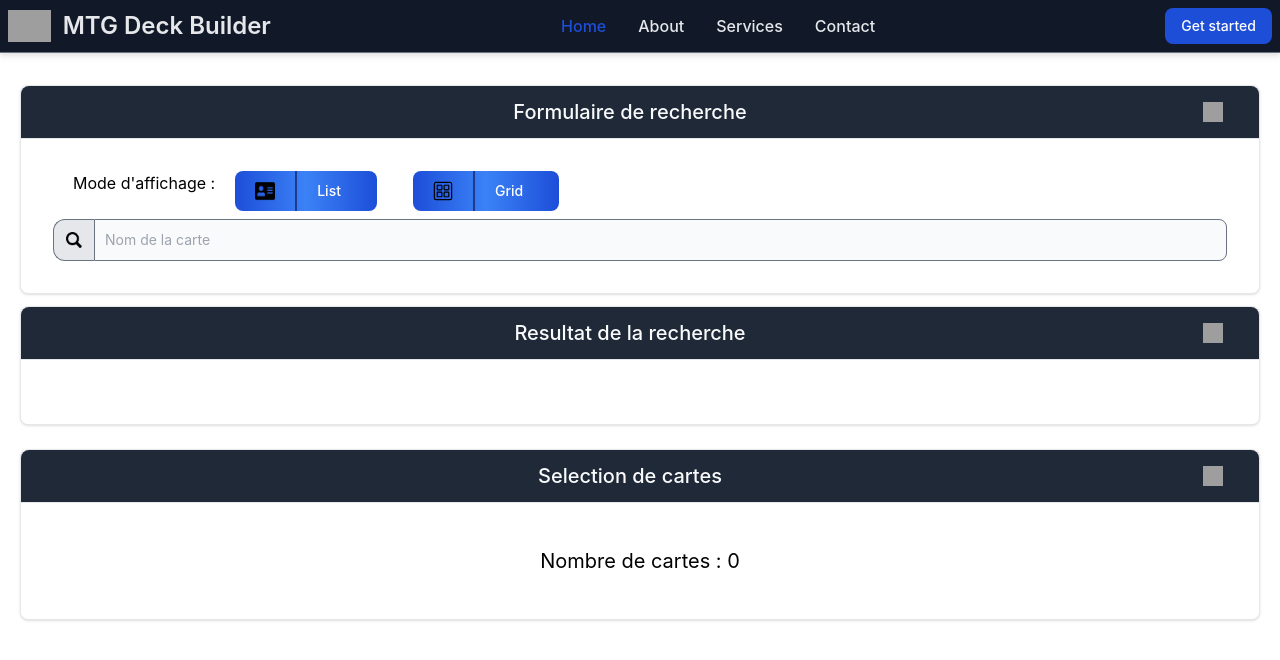
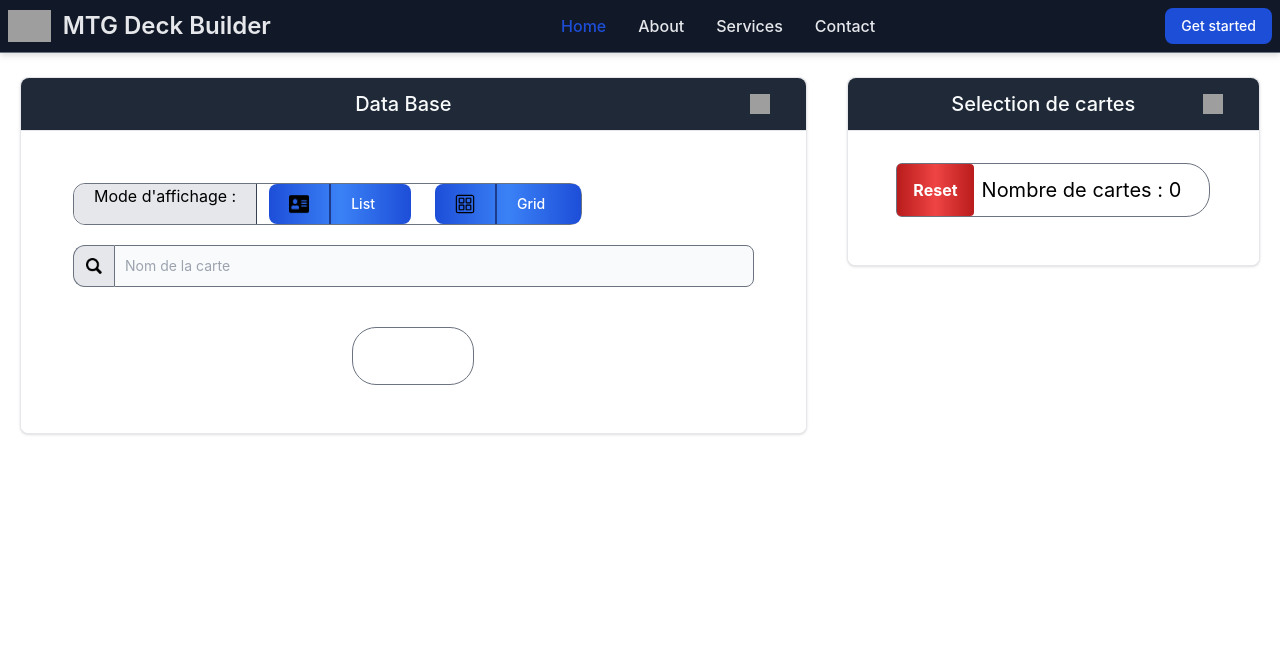
Before and after one commit to Nepsio/MTG_Deck_Builder, a React (Create React App) app in the folder Front/mtgdeck/: page / in a window 1280 px wide. Shown: the top 660 px of the page. Built offline with nearby package versions, Linux system fonts and the light colour scheme; grey boxes are pictures that could not be loaded.

Commit message:
style : refonte graphique

```diff
--- a/Front/mtgdeck/src/common/MTGApp.js
+++ b/Front/mtgdeck/src/common/MTGApp.js
@@ -1,8 +1,8 @@
 import React from "react";
-import Card from "./component/container/Card";
+import {Card, CardSection, CardSectionScrollable} from "./component/container/Card";
 import SearchBar from "./component/SearchBar";
-import {CardDisplayer, CardDisplayerListView, CardDisplayerDeck} from "./component/CardDisplayer";
-import ButtonWithIcon from "./component/basic/ButtonWithIcon";
+import {CardDisplayer, CardDisplayerListView, CardDisplayerDeck, CardDeckDisplayerListView} from "./component/CardDisplayer";
+import {ButtonWithIcon, DangerButton} from "./component/basic/Button";
 import Grid_box from "../asset/svg/Grid_box.svg";
 import CardListIcon from "../asset/svg/CardListIcon.png";
 import {CardDataIndexor, CardData, CardDeck} from "../util/CardData";
@@ -11,9 +11,9 @@ import {CardDataIndexor, CardData, CardDeck} from "../util/CardData";
 const DeckList = (props) => {
     console.log(props.cards);
     return (
-        <div class="grid grid-cols-5 gap-4">
+        <div class="grid grid-cols-1 gap-4">
             {props.cards.map((card) => (
-                <CardDisplayerDeck
+                <CardDeckDisplayerListView
                     card = {card.cardData}
                     count = {card.quantity}
                     addSelectedCards={props.addCardToSelection}
@@ -41,7 +41,7 @@ const CardList = (props) => {
         );
     } else  {
         return (
-            <div class="grid grid-cols-5 gap-4">
+            <div class="grid grid-cols-3 xl:grid-cols-5 gap-4">
                 {filteredCards.map((card) => (
                     <CardDisplayer
                         card = {card}
@@ -78,6 +78,7 @@ function MTGApp()  {
     }
 
     const addCardInDeck = (cardData) => {
+        console.log(cardData);
         cardDeck.addCardInDeck(cardData);
         setCardDeck(new CardDeck(cardDeck.getCardList()));
     }
@@ -94,47 +95,53 @@ function MTGApp()  {
 
     return (
         <>
-            <div class="m-5 ">
+            <div class="mx-5  max-h-screen">
                 <div class="py-3">
-                    <Card title="Formulaire de recherche">
 
-                        <div class="flex flex-row">
-                            <div class="px-5">
-                                Mode d'affichage :
-                            </div>
-                            <ButtonWithIcon
-                                onClick={() => setDisplayStyle("list")}
-                                image={CardListIcon}
-                                text="List"
-                                customColor="blue"
+                    <div class="grid xl:grid-cols-3  md:grid-cols-3 sm:grid-cols-1  ">
+
+                        <div class="py-3 xl:col-span-2  md:col-span-2 sm:col-span-1 pr-10">
+                            <Card title="Data Base">
+
+                                <CardSection>
+                                    <DisplayPanel
+                                        setDisplayStyle={setDisplayStyle}
                                     />
-                            <ButtonWithIcon
-                                onClick={() => setDisplayStyle("grid")}
-                                image={Grid_box}
-                                text="Grid"
-                            />
-                        </div>
 
+                                    <div class="py-5">
                                         <SearchBar
                                             onSubmit={addNewSearchedCards}
                                             resetSearchedCards={resetSearchedCards}
                                             displayLoadingSpinner={setIsLoading}
                                         />
-                    </Card>
+                                    </div>
 
-                    <div class="py-3">
-                        <Card title="Resultat de la recherche">
+                                </CardSection>
+
+
+                                <CardSectionScrollable>
                                     <CardList
                                         cards={searchedCards}
                                         addCardToSelection={addCardInDeck}
                                         displayStyle={displayStyle}
                                     />
+                                </CardSectionScrollable>
+
                             </Card>
                         </div>
 
-                    <div class="py-3">
+                        <div class="py-3 pr-">
                             <Card title="Selection de cartes">
-                            <h2 class=" text-center mx-auto my-3  text-xl">Nombre de cartes : {cardDeck.getNumberOfCards()}</h2>
+                                <div class="flex flex-row justify-center pb-4 ">
+                                    <div class="flex flex-row border pr-7 rounded-r-3xl rounded-l-md border-gray-500">
+                                        <DangerButton
+                                            onClick={() => setCardDeck(new CardDeck([]))}
+                                            text="Reset"
+                                        />
+                                        <h2 class=" text-center my-3 pl-2 text-xl">Nombre de cartes : {cardDeck.getNumberOfCards()}</h2>
+                                    </div>
+                                </div>
+
                                 <DeckList
                                     cards={cardDeck.deck}
                                     displayStyle={displayStyle}
@@ -145,9 +152,41 @@ function MTGApp()  {
                         </div>
                     </div>
 
+
+                </div>
+
             </div>
         </>
     );
 }
 
+
+function DisplayPanel(props) {
+    return (
+        <div class="flex flex-row">
+        <div class="border flex flex-row  rounded border-gray-500 rounded-xl">
+            <div class="px-5 border-r  border-gray-700  bg-gray-200 rounded-l-xl">
+               <p class="my-auto">Mode d'affichage :</p>
+            </div>
+            <div class="px-3">
+                <ButtonWithIcon
+                    onClick={() => props.setDisplayStyle("list")}
+                    image={CardListIcon}
+                    text="List"
+                    customColor="blue"
+                />
+            </div>
+            <div class="pl-3">
+                <ButtonWithIcon
+                    onClick={() => props.setDisplayStyle("grid")}
+                    image={Grid_box}
+                    text="Grid"
+                />
+            </div>
+        </div>
+    </div>
+    )
+
+}
+
 export default MTGApp;
--- a/Front/mtgdeck/src/common/component/SearchBar.js
+++ b/Front/mtgdeck/src/common/component/SearchBar.js
@@ -16,14 +16,14 @@ function SearchBar(props) {
         props.resetSearchedCards();
         props.displayLoadingSpinner(true);
 
-        const languageParam = '';
-        const resp = await axios.get(`https://api.magicthegathering.io/v1/cards?name=${userName}${languageParam}&pageSize=60`);
+        const resp = await axios.get(`https://api.scryfall.com/cards/search?q=${userName}`);
 
 
 
         props.displayLoadingSpinner(false);
-        for (var i = 0; i < resp.data.cards.length; i++) {
-            let cardData = new CardDataIndexor(resp.data.cards[i]);
+        const cardData = resp.data.data;
+        for (var i = 0; i < cardData.length; i++) {
+            let cardData = new CardDataIndexor(resp.data.data[i]);
             props.onSubmit(cardData.getCardData("English"));
         }
     }
--- a/Front/mtgdeck/src/common/component/basic/ButtonWithIcon.js
+++ b/Front/mtgdeck/src/common/component/basic/Button.js
@@ -3,7 +3,7 @@ function ButtonWithIcon(props) {
     <button
         type="button"
         class="text-white bg-gradient-to-r from-blue-700 via-blue-500 to-blue-700 hover:bg-gradient-to-br   font-medium rounded-lg text-sm
-          text-center inline-flex items-center  mr-9 mb-2"
+          text-center inline-flex items-center  "
         onClick={props.onClick}
     >
         <div class="px-5">
@@ -20,5 +20,17 @@ function ButtonWithIcon(props) {
   );
 }
 
+function DangerButton(props) {
+  return (
+    <button
+      type="button"
+      class="bg-gradient-to-r from-red-700 via-red-500 to-red-700 hover:bg-gradient-to-br text-white font-bold py-2 px-4 rounded"
+      onClick={props.onClick}
+    >
+      {props.text}
+    </button>
+  );
+}
 
-export default ButtonWithIcon;
+
+export  {ButtonWithIcon, DangerButton};
--- a/Front/mtgdeck/src/common/component/container/Card.js
+++ b/Front/mtgdeck/src/common/component/container/Card.js
@@ -5,7 +5,7 @@ function Card(props) {
     const [displayBody, setDisplayBody] = React.useState(true);
 
     return (
-        <div class="w-full bg-white border border-gray-200 rounded-lg shadow dark:bg-gray-800 dark:border-gray-700">
+        <div class="w-full bg-white border border-gray-200 rounded-lg shadow max-h-screen  dark:bg-gray-800 dark:border-gray-700">
            <div class="flex flex-wrap text-sm font-medium px-9  text-gray-50 border-b border-gray-200 rounded-t-lg bg-gray-800" id="defaultTab" data-tabs-toggle="#defaultTabContent" role="tablist">
                 <h2 class=" text-center mx-auto my-3  text-xl">{props.title}</h2>
                 <button onClick={() => setDisplayBody(!displayBody)} >
@@ -14,8 +14,10 @@ function Card(props) {
             </div>
             { displayBody ?
                 <div >
-                    <div class="p-4 bg-white rounded-lg md:p-8 dark:bg-gray-800" id="about" role="tabpanel" aria-labelledby="about-tab">
-                        {props.children}
+                    <div class="p-4 bg-white rounded-lg md:p-8  dark:bg-gray-800 "  role="tabpanel" >
+                        <div class="max-h-screen  ">
+                            {props.children}
+                        </div>
                     </div>
                 </div>
                     :
@@ -27,5 +29,28 @@ function Card(props) {
 }
 
 
+function CardSection(props) {
+    return  (
+            <div class="m-5">
+                {props.children}
+            </div>
+    );
+}
 
-export default Card;
+function CardSectionScrollable(props) {
+    const  existChild = props.children != null;
+    return (
+        existChild ?
+            <div class="flex flex-row justify-center pb-4  ">
+                <div class="flex flex-row border p-7 rounded-3xl  border-gray-500 max-h-screen overflow-y-auto">
+                    {props.children}
+                </div>
+            </div>
+        :
+            null
+    );
+}
+
+
+
+export {Card, CardSection, CardSectionScrollable};
--- a/Front/mtgdeck/src/util/CardData.js
+++ b/Front/mtgdeck/src/util/CardData.js
@@ -5,23 +5,12 @@ class CardDataIndexor {
         this.data.set('English',
             new CardData (
                 data.name,
-                data.imageUrl,
+                data.image_uris.normal,
+                data.image_uris.art_crop,
                 data.name,
-                data.text
+                data.oracle_text
             )
         );
-        if (data.foreignNames != undefined) {
-            for (let i = 0 ; i < data.foreignNames.length; i++) {
-                this.data.set(
-                    data.foreignNames[i].language,
-                    new CardData(
-                        data.foreignNames[i].name,
-                        data.foreignNames[i].imageUrl,
-                        data.name
-                    )
-                );
-            }
-        }
     }
 
 
@@ -38,9 +27,10 @@ class CardDataIndexor {
 class CardData {
 
 
-    constructor (name, img, ogName, description) {
+    constructor (name, img, croppedImg, ogName, description) {
         this.name = name;
         this.img = img;
+        this.croppedImg = croppedImg;
         this.ogName = ogName;
         this.description = description;
     }
```
Also changed, not shown: Front/mtgdeck/src/App.js (+4 -6 lines), Front/mtgdeck/src/common/component/CardDisplayer.js (+26 -1 lines), Front/mtgdeck/src/asset/svg/gear.png (added), 1 other file (tests, documents, lock files or other folders). Lines whose indentation alone changed are shown as unchanged.
